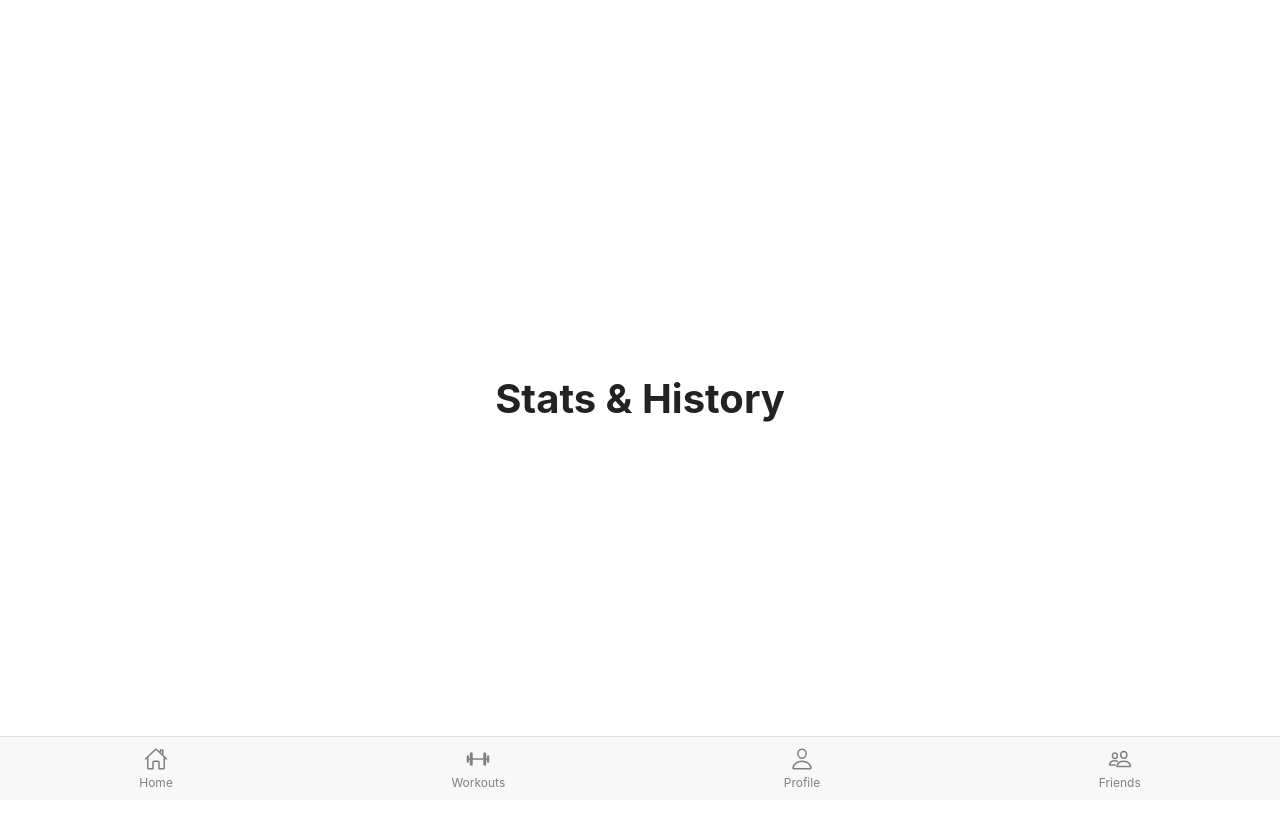
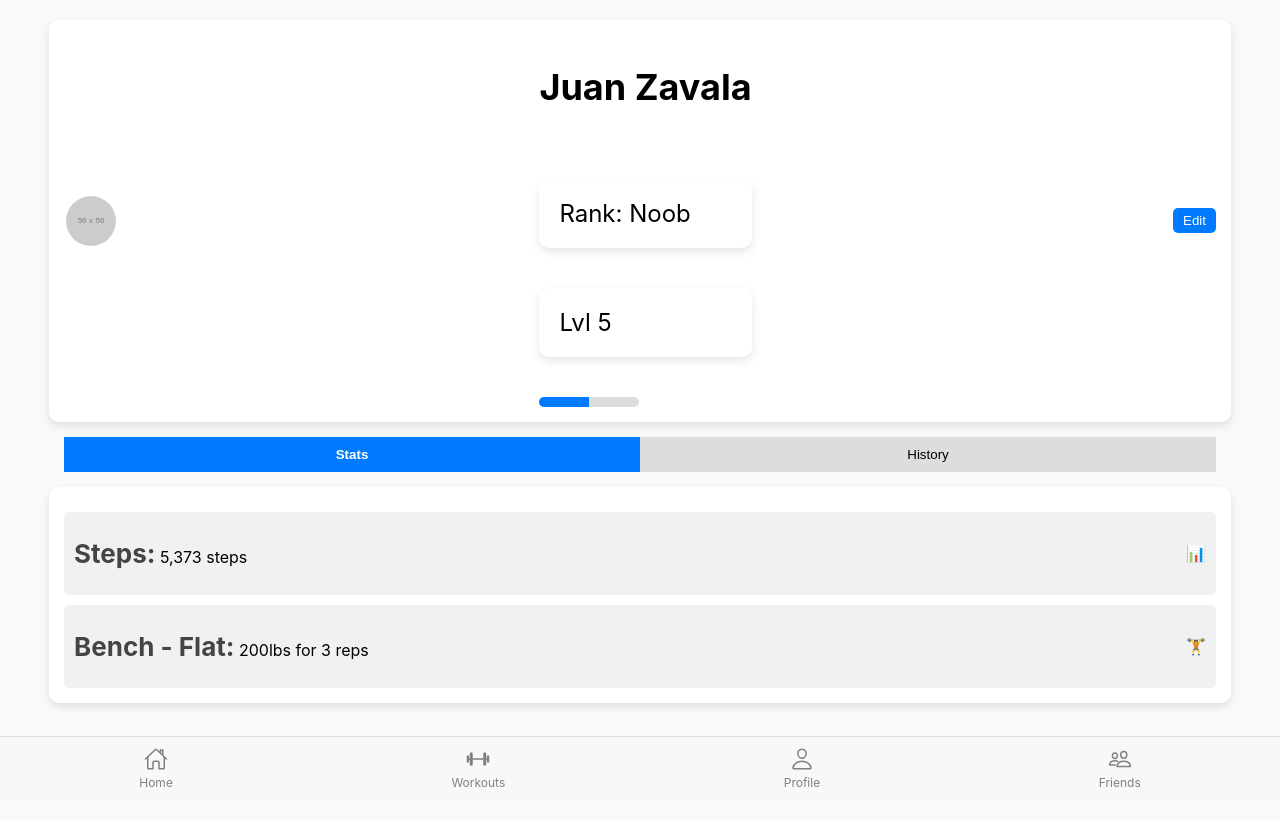
Before and after one commit to Aiden-Rodriguez/FitQuestPrototype, a React (Create React App) app in the folder fitquest/: page /stats-history in a window 1280 px wide. Built offline with nearby package versions, Linux system fonts and the light colour scheme.

Commit message:
Stats/History screen added

```diff
--- a/fitquest/src/App.js
+++ b/fitquest/src/App.js
@@ -4,6 +4,7 @@ import { IoHome, IoHomeOutline, IoBarbell, IoBarbellOutline, IoPerson, IoPersonO
 import './App.css';
 import ProfileScreen from './ProfilePage';
 import FriendsScreen from './FriendsPage';
+import StatsHistoryScreen from './StatsHistoryScreen';
 
 // Individual screen components
 function HomeScreen() {
@@ -28,13 +29,7 @@ function WorkoutsScreen() {
   );
 }
 
-function StatsHistoryScreen() {
-  return (
-    <div className="container">
-      <h1>Stats & History</h1>
-    </div>
-  );
-}
+// function StatsHistoryScreen() { ... } has been removed because it is already declared
 
 // Main App component with bottom navigation
 function App() {
--- /dev/null
+++ b/fitquest/src/StatsHistory.css
@@ -0,0 +1,106 @@
+/* StatsHistory.css */
+.stats-history-wrapper {
+    display: flex;
+    flex-direction: column;
+    align-items: center;
+    background: #f8f9fa;
+    height: 100vh;
+    padding-top: 20px;
+}
+
+.profile-header {
+    display: flex;
+    align-items: center;
+    justify-content: space-between;
+    width: 90%;
+    background: white;
+    padding: 15px;
+    border-radius: 10px;
+    box-shadow: 0 4px 8px rgba(0, 0, 0, 0.1);
+}
+
+.profile-pic {
+    width: 50px;
+    height: 50px;
+    border-radius: 50%;
+}
+
+.progress-bar {
+    width: 100px;
+    height: 10px;
+    background: #ddd;
+    border-radius: 5px;
+    overflow: hidden;
+}
+
+.progress {
+    height: 100%;
+    background: #007bff;
+}
+
+.edit-button {
+    background: #007bff;
+    color: white;
+    border: none;
+    padding: 5px 10px;
+    border-radius: 5px;
+    cursor: pointer;
+}
+
+.tab-nav {
+    display: flex;
+    width: 90%;
+    margin: 15px 0;
+}
+
+.tab-button {
+    flex: 1;
+    padding: 10px;
+    background: #ddd;
+    border: none;
+    cursor: pointer;
+    text-align: center;
+}
+
+.tab-button.active {
+    background: #007bff;
+    color: white;
+    font-weight: bold;
+}
+
+.stats-section, .history-section {
+    width: 90%;
+    background: white;
+    padding: 15px;
+    border-radius: 10px;
+    box-shadow: 0 4px 8px rgba(0, 0, 0, 0.1);
+    margin-bottom: 15px;
+}
+
+.stat-card {
+    display: flex;
+    justify-content: space-between;
+    align-items: center;
+    background: #f1f1f1;
+    padding: 10px;
+    margin-top: 10px;
+    border-radius: 5px;
+}
+
+.bottom-nav {
+    display: flex;
+    justify-content: space-around;
+    width: 100%;
+    position: fixed;
+    bottom: 0;
+    background: white;
+    padding: 10px 0;
+    box-shadow: 0 -2px 4px rgba(0, 0, 0, 0.1);
+}
+
+.bottom-nav button {
+    background: none;
+    border: none;
+    font-size: 24px;
+    cursor: pointer;
+}
--- /dev/null
+++ b/fitquest/src/StatsHistoryScreen.js
@@ -0,0 +1,58 @@
+import React, { useState } from 'react';
+import './StatsHistory.css';
+
+function StatsHistoryScreen() {
+  const [activeTab, setActiveTab] = useState('stats');
+
+  return (
+    <div className="stats-history-wrapper">
+      <div className="profile-header">
+        <img src="https://via.placeholder.com/50" alt="Profile" className="profile-pic" />
+        <div className="profile-info">
+          <h2>Juan Zavala</h2>
+          <p>Rank: Noob</p>
+          <p>Lvl 5</p>
+          <div className="progress-bar"><div className="progress" style={{ width: '50%' }}></div></div>
+        </div>
+        <button className="edit-button">Edit</button>
+      </div>
+
+      <div className="tab-nav">
+        <button className={activeTab === 'stats' ? 'tab-button active' : 'tab-button'} onClick={() => setActiveTab('stats')}>Stats</button>
+        <button className={activeTab === 'history' ? 'tab-button active' : 'tab-button'} onClick={() => setActiveTab('history')}>History</button>
+      </div>
+
+      {activeTab === 'stats' && (
+        <div className="stats-section">
+          <div className="stat-card">
+            <p><strong>Steps:</strong> 5,373 steps</p>
+            <div className="stat-graph">📊</div>
+          </div>
+          <div className="stat-card">
+            <p><strong>Bench - Flat:</strong> 200lbs for 3 reps</p>
+            <div className="stat-icon">🏋️</div>
+          </div>
+        </div>
+      )}
+
+      {activeTab === 'history' && (
+        <div className="history-section">
+          <h3>Workout History</h3>
+          <ul>
+            <li><strong>Push Monday:</strong> Shoulder Press</li>
+            <li><strong>Push Monday:</strong> Lateral Raise</li>
+          </ul>
+        </div>
+      )}
+
+      <nav className="bottom-nav">
+        <button>🏋️</button>
+        <button>🏠</button>
+        <button>👥</button>
+        <button>👤</button>
+      </nav>
+    </div>
+  );
+}
+
+export default StatsHistoryScreen;
```
